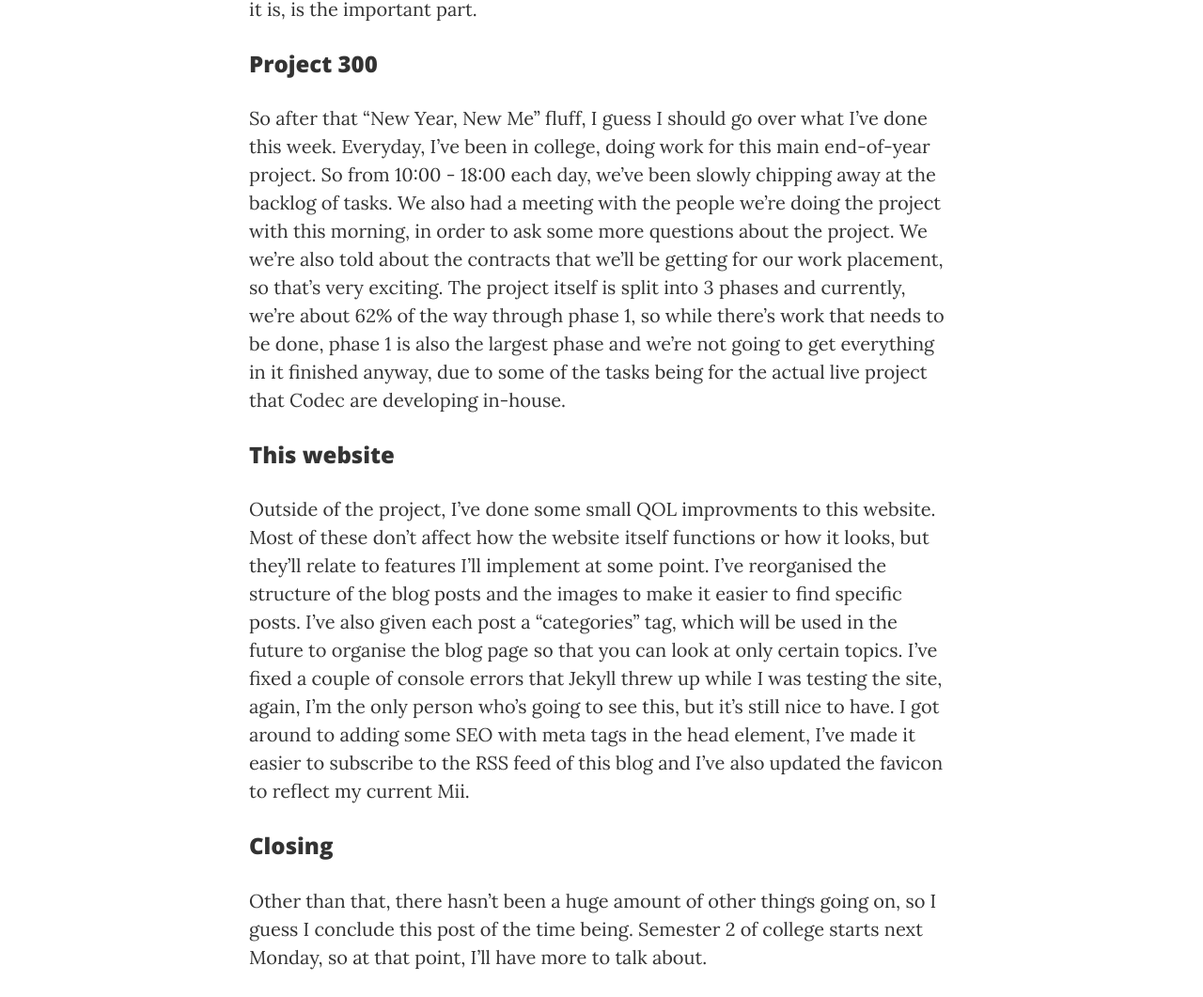
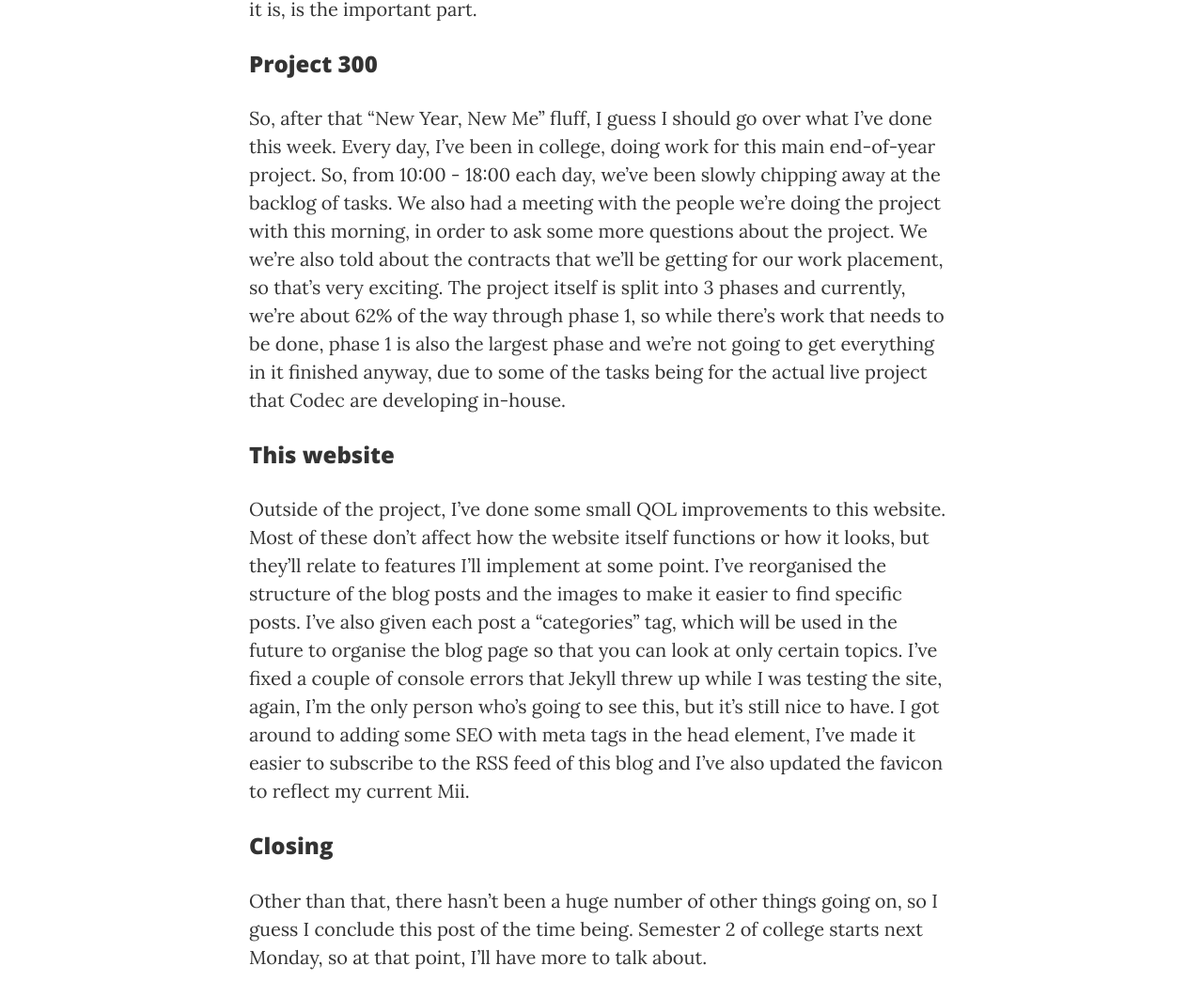
Before and after one commit to JayVee732/jayvee732.github.io, a Jekyll site: the page built from _posts/2018/01/2018-01-19-public-static-void-2018().md, in a window 1280 px wide. Shown: the part 741-1802 px from the top of the page at 94% size. Built offline with Jekyll 4.4.1, drawn with Linux system fonts in a browser that asks for light colours.

Commit message:
+ Fixed typos

```diff
--- a/_posts/2018/01/2018-01-19-public-static-void-2018().md
+++ b/_posts/2018/01/2018-01-19-public-static-void-2018().md
@@ -12,15 +12,15 @@ The start of a new year always comes with some amount of anxiety, at least that'
 
 ### Project 300
 
-So after that "New Year, New Me" fluff, I guess I should go over what I've done this week. Everyday, I've been in college, doing work for this main end-of-year project. So from 10:00 - 18:00 each day, we've been slowly chipping away at the backlog of tasks. We also had a meeting with the people we're doing the project with this morning, in order to ask some more questions about the project. We we're also told about the contracts that we'll be getting for our work placement, so that's very exciting. The project itself is split into 3 phases and currently, we're about 62% of the way through phase 1, so while there's work that needs to be done, phase 1 is also the largest phase and we're not going to get everything in it finished anyway, due to some of the tasks being for the actual live project that Codec are developing in-house.
+So, after that "New Year, New Me" fluff, I guess I should go over what I've done this week. Every day, I've been in college, doing work for this main end-of-year project. So, from 10:00 - 18:00 each day, we've been slowly chipping away at the backlog of tasks. We also had a meeting with the people we're doing the project with this morning, in order to ask some more questions about the project. We we're also told about the contracts that we'll be getting for our work placement, so that's very exciting. The project itself is split into 3 phases and currently, we're about 62% of the way through phase 1, so while there's work that needs to be done, phase 1 is also the largest phase and we're not going to get everything in it finished anyway, due to some of the tasks being for the actual live project that Codec are developing in-house.
 
 ### This website
 
-Outside of the project, I've done some small QOL improvments to this website. Most of these don't affect how the website itself functions or how it looks, but they'll relate to features I'll implement at some point. I've reorganised the structure of the blog posts and the images to make it easier to find specific posts. I've also given each post a "categories" tag, which will be used in the future to organise the blog page so that you can look at only certain topics. I've fixed a couple of console errors that Jekyll threw up while I was testing the site, again, I'm the only person who's going to see this, but it's still nice to have. I got around to adding some SEO with meta tags in the head element, I've made it easier to subscribe to the RSS feed of this blog and I've also updated the favicon to reflect my current Mii.
+Outside of the project, I've done some small QOL improvements to this website. Most of these don't affect how the website itself functions or how it looks, but they'll relate to features I'll implement at some point. I've reorganised the structure of the blog posts and the images to make it easier to find specific posts. I've also given each post a "categories" tag, which will be used in the future to organise the blog page so that you can look at only certain topics. I've fixed a couple of console errors that Jekyll threw up while I was testing the site, again, I'm the only person who's going to see this, but it's still nice to have. I got around to adding some SEO with meta tags in the head element, I've made it easier to subscribe to the RSS feed of this blog and I've also updated the favicon to reflect my current Mii.
 
 ### Closing
 
-Other than that, there hasn't been a huge amount of other things going on, so I guess I conclude this post of the time being. Semester 2 of college starts next Monday, so at that point, I'll have more to talk about.
+Other than that, there hasn't been a huge number of other things going on, so I guess I conclude this post of the time being. Semester 2 of college starts next Monday, so at that point, I'll have more to talk about.
 
 Until next time,
 
```
